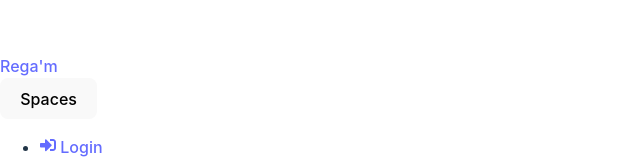
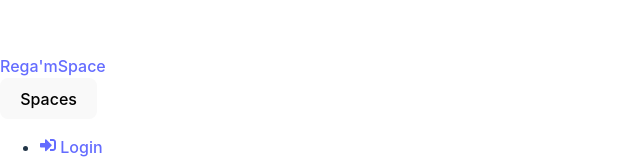
Before and after one commit to jolle11/regam, a React (Vite) app in the folder client/: page /login in a window 1280 px wide. Shown: the part 144-303 px from the top of the page, without its empty margins (0-640 px from the left). Built offline with nearby package versions, Linux system fonts and the light colour scheme.

Commit message:
Added link to specific space

```diff
--- a/client/src/components/Header/Header.tsx
+++ b/client/src/components/Header/Header.tsx
@@ -22,6 +22,7 @@ const Header = () => {
 		<header>
 			<div>
 				<Link to="/">Rega'm</Link>
+				<Link to="/space">Space</Link>
 				<DropdownSpaces />
 			</div>
 			<ul>
```
